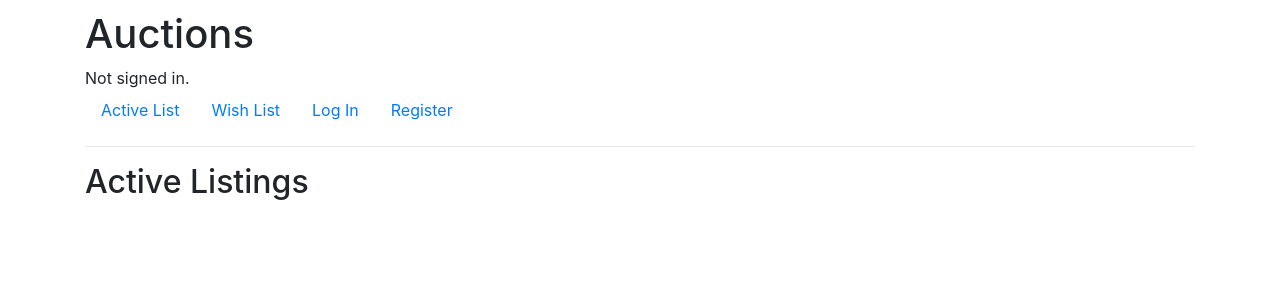
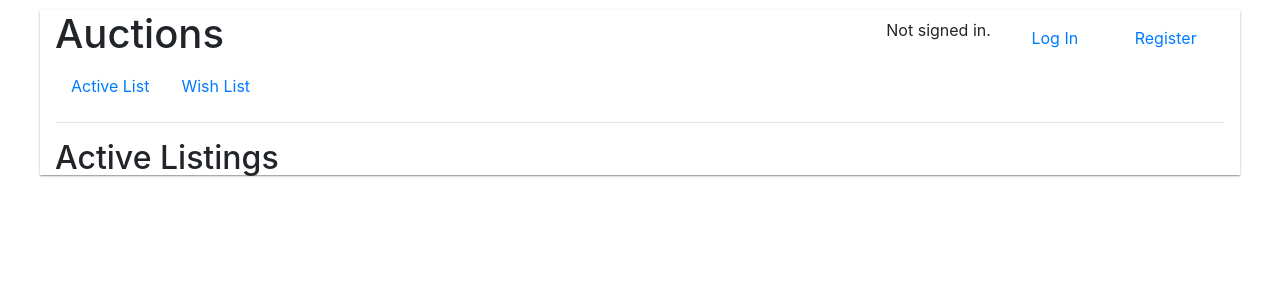
Before and after one commit to ErihKoh/commerce, a Django app: template auctions/templates/auctions/index.html in a window 1280 px wide. Shown: the top 300 px of the page. Run offline with Django 3.2, Linux system fonts and the light colour scheme; the template is opened without the code that fills it, so the values that code supplies are empty; some libraries are stand-ins or nearby versions.

Commit message:
style for header not finished

```diff
--- a/auctions/static/auctions/styles.css
+++ b/auctions/static/auctions/styles.css
@@ -4,22 +4,44 @@ body {
 
 li {
   list-style: none;
-  margin: 0;
-  padding-left: 0;
 }
 
-p {
-  margin: 0;
+ul {
+  padding-left: 0;
 }
 
 img {
   display: block;
   max-width: 100%;
-  border-top: 5px;
+  overflow: hidden;
+}
+
+.container {
+  max-width: 1200px;
+  box-shadow: 0px 1px 3px 0px rgba(0, 0, 0, 0.2),
+    0px 1px 1px 0px rgba(0, 0, 0, 0.14), 0px 2px 1px -1px rgba(0, 0, 0, 0.12);
+}
+
+.header {
+  display: flex;
+  justify-content: space-between;
+  align-items: center;
+}
+
+.header-right {
+  display: flex;
+  justify-content: space-around;
+  width: 30%;
+}
+
+.header-auth {
+  display: flex;
+  flex-wrap: nowrap;
 }
 
 .cards_list {
   display: flex;
+  justify-content: center;
   flex-wrap: wrap;
   margin: -10px;
 }
--- a/auctions/templates/auctions/layout.html
+++ b/auctions/templates/auctions/layout.html
@@ -14,12 +14,30 @@
   </head>
   <body>
     <div class="container">
-      <h1>Auctions</h1>
-      <div>
-        {% if user.is_authenticated %} Signed in as
-        <strong>{{ user.username }}</strong>. {% else %} Not signed in.
-        {%endif%}
+      <div class="header">
+        <h1>Auctions</h1>
+        <div class="header-right">
+          <div>
+            {% if user.is_authenticated %} Signed in as
+            <strong>{{ user.username }}</strong>. {% else %} Not signed in.
+            {%endif%}
+          </div>
+
+          {% if user.is_authenticated %}
+          <div class="nav-item">
+            <a class="nav-link" href="{% url 'logout' %}">Log Out</a>
+          </div>
+          {% else %}
+          <div class="nav-item">
+            <a class="nav-link" href="{% url 'login' %}">Log In</a>
+          </div>
+          <div class="nav-item">
+            <a class="nav-link" href="{% url 'register' %}">Register</a>
+          </div>
+          {% endif %}
+        </div>
       </div>
+
       <ul class="nav">
         <li class="nav-item">
           <a class="nav-link" href="{% url 'index' %}">Active List</a>
@@ -27,18 +45,6 @@
         <li class="nav-item">
           <a class="nav-link" href="">Wish List</a>
         </li>
-        {% if user.is_authenticated %}
-        <li class="nav-item">
-          <a class="nav-link" href="{% url 'logout' %}">Log Out</a>
-        </li>
-        {% else %}
-        <li class="nav-item">
-          <a class="nav-link" href="{% url 'login' %}">Log In</a>
-        </li>
-        <li class="nav-item">
-          <a class="nav-link" href="{% url 'register' %}">Register</a>
-        </li>
-        {% endif %}
       </ul>
       <hr />
       {% block body %} {% endblock %}
```
Also changed, not shown: db.sqlite3.
